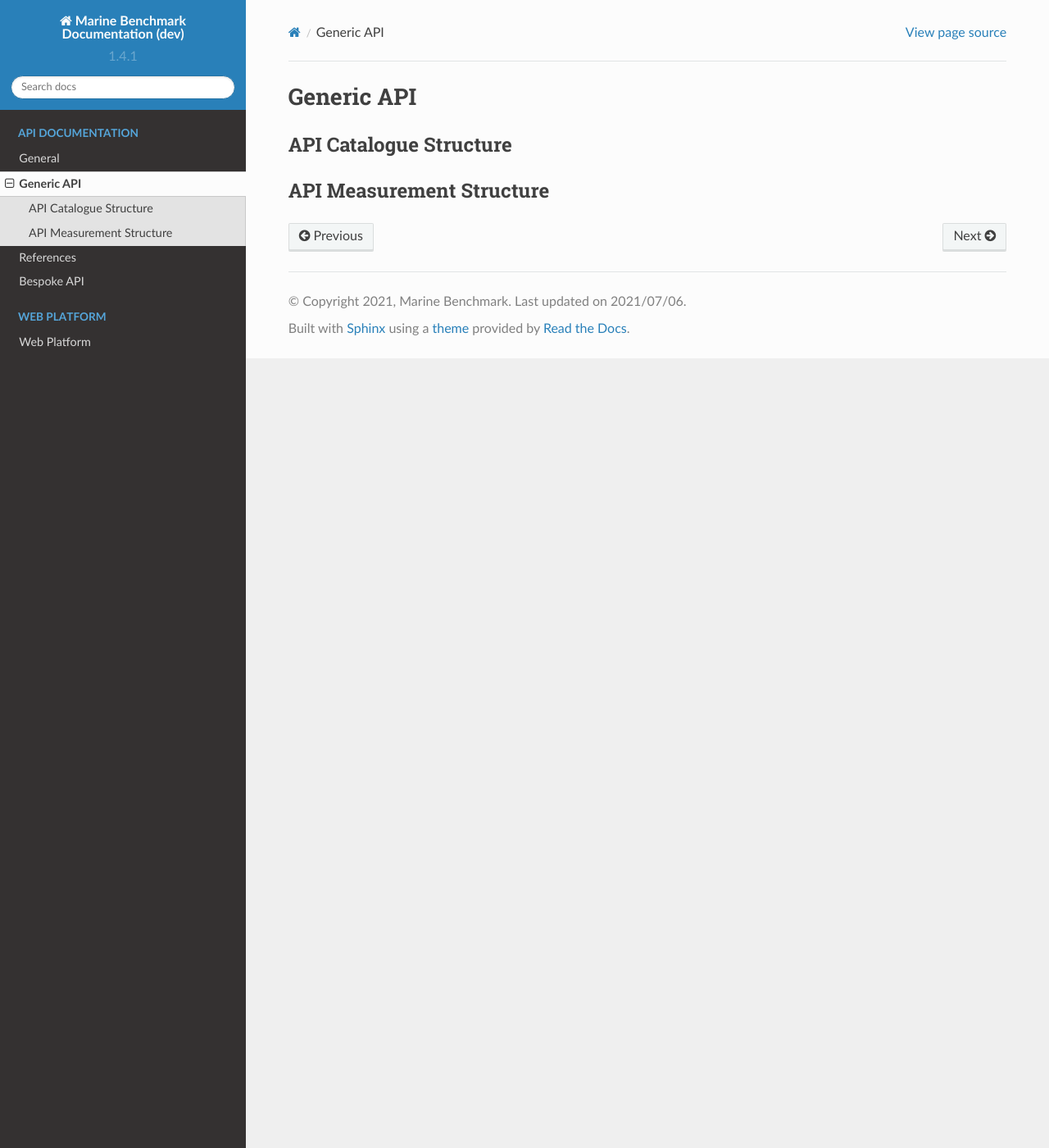
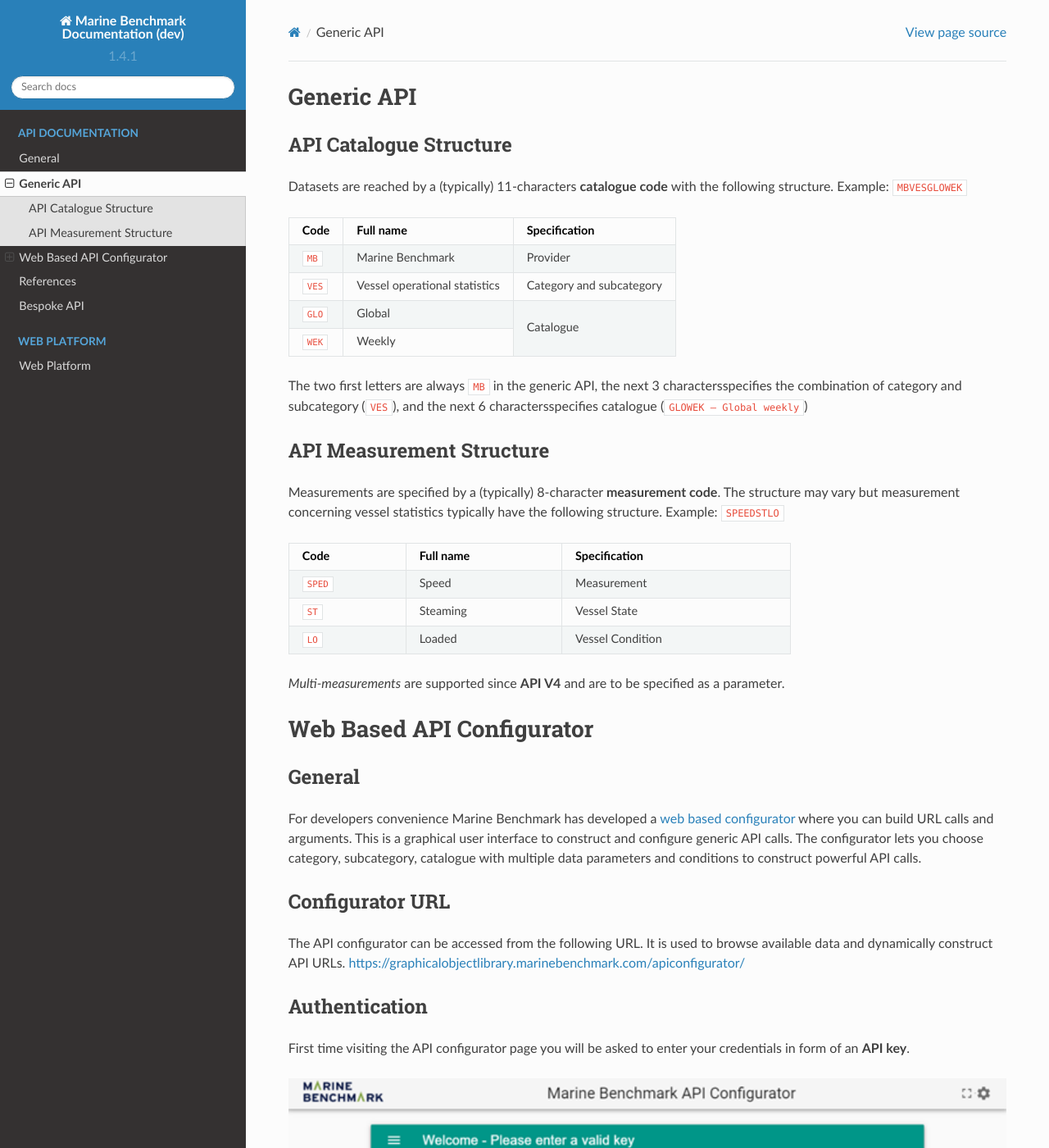
Before and after one commit to lundstrom14/rtd-marine-benchmark, a Sphinx documentation site: the page built from docs/api_generic.rst, in a window 1280 px wide and 1400 px high. Shown: the whole window at 82% size. Built offline with Sphinx 7.4.7 and the Read the Docs theme 2.0.0, drawn with Linux system fonts in a browser that asks for light colours.

Commit message:
added besoke and generic section. updated formating

```diff
--- a/docs/api_docs.rst
+++ b/docs/api_docs.rst
@@ -75,7 +75,7 @@
 +------------------------+-------------------+
 | Daily (DAY)            | ``YYYYMMDD``      |
 +------------------------+-------------------+
-| Weekly (WEK)           | ``CYYYYWW``       |
+| Weekly (WEK)           | ``YYYYWW``        |
 +------------------------+-------------------+
 | Monthly (MON)          | ``YYYYMM``        |
 +------------------------+-------------------+
--- a/docs/api_generic.rst
+++ b/docs/api_generic.rst
@@ -6,7 +6,77 @@
 API Catalogue Structure
 ================================================
 
+Datasets are reached by a (typically) 11-characters **catalogue code** with the following structure. Example: ``MBVESGLOWEK``
+
++--------------+-------------------------------+--------------------------+
+| Code         | Full name                     | Specification            |
++==============+===============================+==========================+
+| ``MB``       | Marine Benchmark              | Provider                 |
++--------------+-------------------------------+--------------------------+
+| ``VES``      | Vessel operational statistics | Category and subcategory |
++--------------+-------------------------------+--------------------------+
+| ``GLO``      | Global                        |                          |
++--------------+-------------------------------+    Catalogue             |
+| ``WEK``      | Weekly                        |                          |
++--------------+-------------------------------+--------------------------+
+
+The two first letters are always ``MB`` in the generic API, the next 3 charactersspecifies the combination of category and subcategory (``VES``), and the next 6 charactersspecifies catalogue (``GLOWEK – Global weekly``)
 
 
 API Measurement Structure
 ================================================
+
+Measurements are specified by a (typically) 8-character **measurement code**. The structure may vary but measurement concerning vessel statistics typically have the following structure.
+Example: ``SPEEDSTLO``
+
+
+.. list-table::
+    :width: 70%
+    :header-rows: 1
+
+    * - Code
+      - Full name
+      - Specification
+    * - ``SPED``
+      - Speed
+      - Measurement
+    * - ``ST``
+      - Steaming
+      - Vessel State
+    * - ``LO``
+      - Loaded
+      - Vessel Condition
+
+`Multi-measurements` are supported since **API V4** and are to be specified as a parameter.
+
+.. Available catalogues and corresponding measures for vessel statistics can be found in `References`_
+
+************************************************
+Web Based API Configurator
+************************************************
+
+General
+================================================
+
+For developers convenience Marine Benchmark has developed a `web based configurator`_ where you can build URL calls and arguments.
+This is a graphical user interface to construct and configure generic API calls. The configurator lets you choose category, subcategory, catalogue with multiple data parameters and conditions to construct powerful API calls.
+
+Configurator URL
+================================================
+
+The API configurator can be accessed from the following URL. It is used to browse available data and dynamically construct API URLs.
+https://graphicalobjectlibrary.marinebenchmark.com/apiconfigurator/
+
+
+
+.. _web based configurator: https://graphicalobjectlibrary.marinebenchmark.com/apiconfigurator/
+
+
+Authentication
+================================================
+
+First time visiting the API configurator page you will be asked to enter your credentials in form of an **API key**.
+
+.. image:: _static/images/key.png
+  :width: 100%
+  :alt: Alternative text
```
Also changed, not shown: docs/_static/images/key.png (added), 5 other files.
